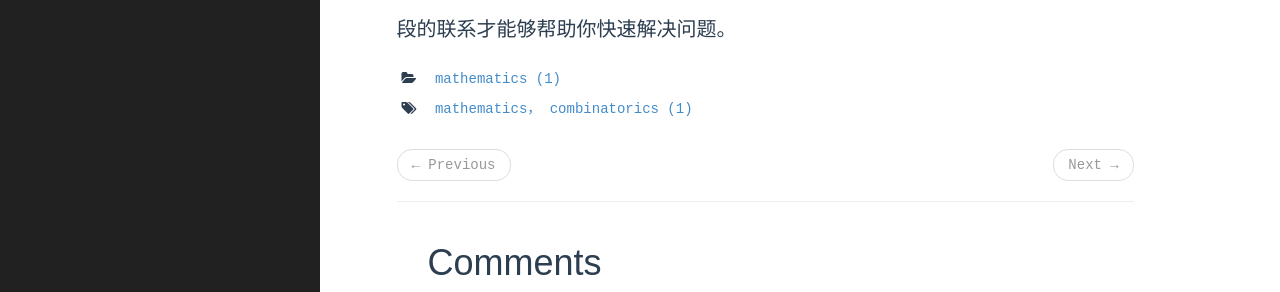
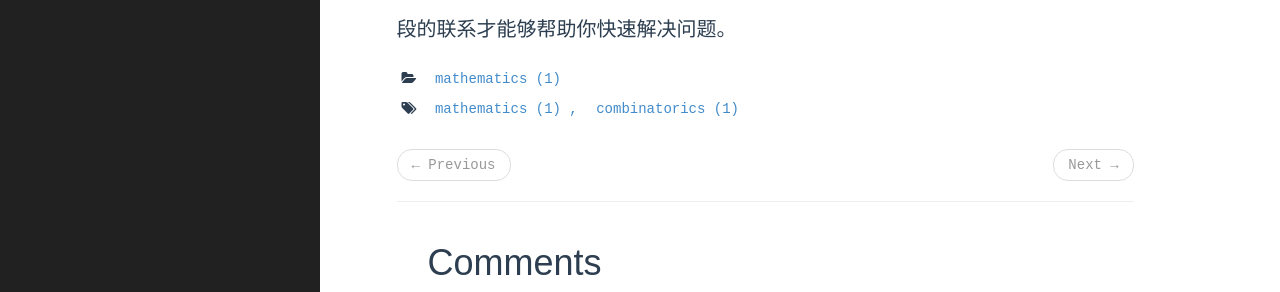
Before and after one commit to Myyura/myyura.github.io, a Jekyll site: the page built from _posts/mathematics/2018-7-5-myyura-1.md, in a window 1280 px wide and 900 px high, scrolled down 9600 px. Shown: the part 521-813 px from the top of the window. Built offline with Jekyll 4.4.1, drawn with Linux system fonts in a browser that asks for light colours; formulas are drawn with MathJax 3; a script that is not in the unit is left out; comment, search, counter and statistics services are not loaded.

Commit message:
Fix some typos

```diff
--- a/_posts/mathematics/2018-7-5-myyura-1.md
+++ b/_posts/mathematics/2018-7-5-myyura-1.md
@@ -3,7 +3,7 @@ layout: post
 mathjax: true
 title: 数音[之一]
 category: mathematics
-tags: [mathematics， combinatorics]
+tags: [mathematics, combinatorics]
 ---
 
 二项式系数(Binomial Coefficients)与组合恒等式(Combinatorial Identities)
```
